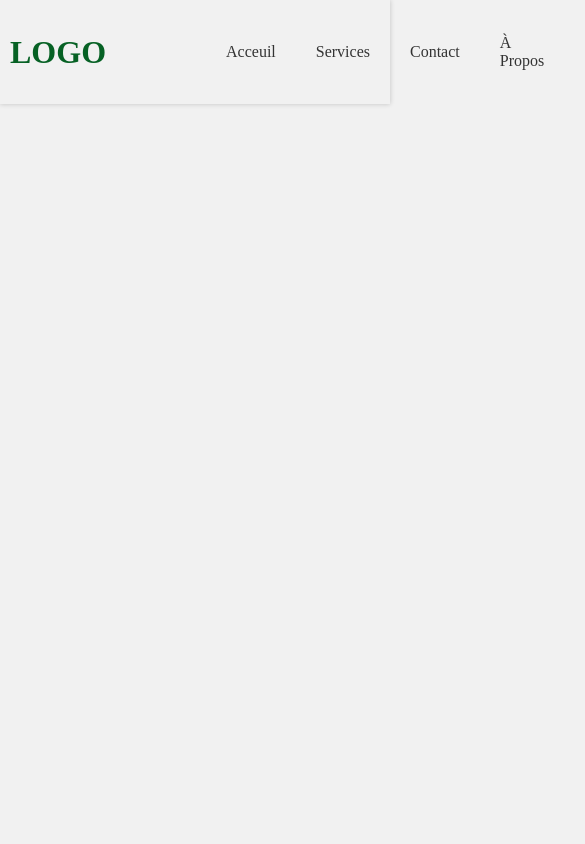
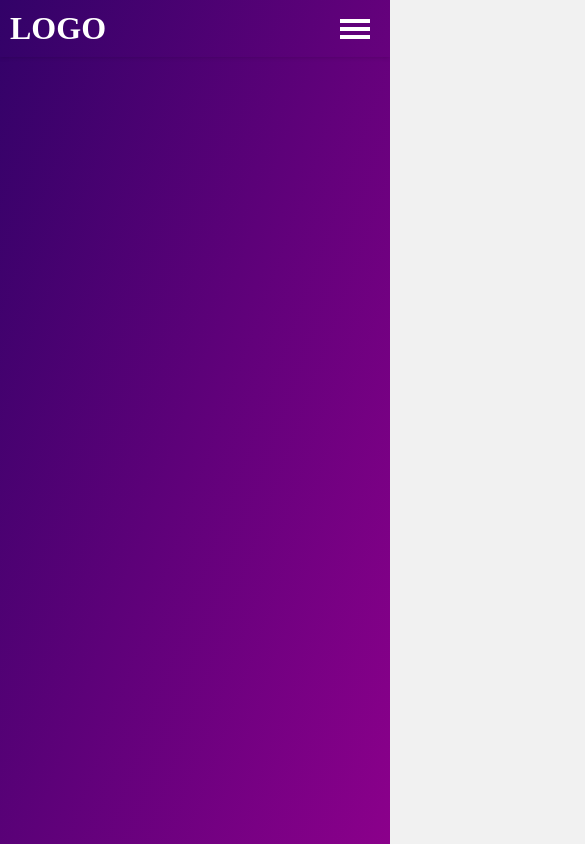
Before and after one commit to novahiz/Yawadi-Agency-Website-Header, a plain HTML site: page index.html in a window 390 px wide. Shown: the top 844 px of the page, 585 px wide, since content can reach past the window. Drawn offline with Linux system fonts and the light colour scheme.

Commit message:
ajout de smallScreen.css; mediumScreen.css, main.js
le header est responsive

```diff
--- a/index.html
+++ b/index.html
@@ -9,6 +9,8 @@
     <link rel="stylesheet" href="https://cdnjs.cloudflare.com/ajax/libs/font-awesome/6.2.1/css/all.min.css" integrity="sha512-MV7K8+y+gLIBoVD59lQIYicR65iaqukzvf/nwasF0nqhPay5w/9lJmVM2hMDcnK1OnMGCdVK+iQrJ7lzPJQd1w==" crossorigin="anonymous" referrerpolicy="no-referrer" />
 
     <link rel="stylesheet" href="./src/css/main.css">
+    <link rel="stylesheet" href="./src/css/mediumScreen.css">
+    <link rel="stylesheet" href="./src/css/smallScreen.css">
 </head>
 <body>
     <div class="grid-container">
@@ -61,8 +63,17 @@
 
                     </div>
                 </nav>
+
+                <div id="burger">
+                    <div class="burger-container">
+                        <div class="line" id="line1"></div>
+                        <div class="line" id="line2"></div>
+                        <div class="line" id="line3"></div>
+                    </div>
+                </div>
             </div>
         </header>
     </div>
+    <script src="./src/javascript/main.js"></script>
 </body>
 </html>
--- a/src/css/main.css
+++ b/src/css/main.css
@@ -1,9 +1,15 @@
 /*Déclaration des variables css*/
 
 :root {
+    --color-primary: white;
     --color-white: #fff;
+    --nav-color:rgb(185, 184, 184);
+    --nav-hover-color:white;
     --color-1: #f1f1f1;
     --color-2: #333;
+    --color-3: rgb(152, 203, 216);
+    --gradient-1:linear-gradient(110deg, rgb(50, 2, 104), rgb(139, 0, 139));
+    --main-transition:cubic-bezier(0.39, 0.575, 0.565, 1) .3s;
 }
 /*---------------------------------------reset Style*/
 *{
@@ -33,6 +39,9 @@ body {
     background-color: var(--color-1);
     font-size: 1rem;
     color: var(--color-2);
+    background-image: var(--gradient-1);
+    background-repeat: no-repeat;
+    height: 100vh;
 }
 
 .header {
@@ -48,10 +57,11 @@ body {
 }
 
 .header .header-container .brand .title {
-    color: #066124;
+    color: var(--color-primary);
     font-size: 2rem;
     font-weight: bold;
     text-transform: uppercase;
+    transition: var(--main-transition);
 }
 
 .header .header-container .nav {
@@ -72,6 +82,14 @@ body {
 .header .header-container .nav .list .list-item {
     display: block;
     margin: 0 10px;
+    color: var(--nav-color);
+    transition: var(--main-transition);
+}
+
+.header .header-container .nav .list .list-item:hover {
+    display: block;
+    color: var(--nav-hover-color);
+    transform: scale(1.1);
 }
 
 .header .header-container .nav .list .list-item .title {
@@ -90,16 +108,41 @@ body {
 .header .header-container .nav .media .icon {
     font-size: 25px;
     margin: 0 15px;
+    color: var(--color-primary);
 }
 
-.fa-square-facebook {
-    color: blue;
+.header .header-container #burger {
+    display: none;
+    position: relative;
+    margin: 10px 10px 10px 40px;
+    cursor: pointer;
 }
 
-.fa-square-whatsapp {
-    color: green;
+.header .header-container #burger .line {
+    width: 30px;
+    height: 4px;
+    background-color: var(--color-primary);
+    transition: var(--main-transition);
 }
 
-.fa-linkedin {
-    color: rgb(76, 76, 197);
+.header .header-container #burger #line1 {
+    transform: translateY(-4px);
 }
+
+.header .header-container #burger #line3 {
+    transform: translateY(4px);
+}
+
+
+
+.header .header-container #burger.active #line2 {
+    opacity: 0;
+}
+
+.header .header-container #burger.active #line1 {
+    transform: translateY(4px) rotateZ(45deg);
+}
+
+.header .header-container #burger.active #line3 {
+    transform: translateY(-4px) rotate(-45deg);
+}
--- /dev/null
+++ b/src/css/mediumScreen.css
@@ -0,0 +1,35 @@
+@media (max-width:910px) {
+
+    .header .header-container {
+        position: relative;
+    }
+
+    .header .header-container .nav {
+        position: absolute;
+        flex-direction: column;
+        justify-content: space-evenly;
+        top: 58px;
+        left: 0;
+        right: 0;
+        height: 0.001px;
+        opacity: 0.001;
+        margin: 0;
+        padding: 0 !important;
+        overflow: hidden;
+        transition: var(--main-transition);
+    }
+
+    .header .header-container .nav.active {
+        min-height: 100px;
+        opacity: 1;
+    }
+
+    .header .header-container .nav .list {
+        margin: 0;
+    }
+
+    .header .header-container #burger {
+        display: block;
+    }
+
+}
--- /dev/null
+++ b/src/css/smallScreen.css
@@ -0,0 +1,26 @@
+@media (min-width:300px) and (max-width:500px) {
+
+    .header .header-container .nav {
+        height: 0.001px;
+        opacity: 0.001;
+        transition: var(--main-transition);
+    }
+
+    .header .header-container .nav.active {
+        min-height: 500px;
+    }
+
+
+    .header .header-container .nav .list {
+        flex-direction: column;
+        justify-content: space-evenly;
+        height: 0.001px;
+        opacity: 0.001;
+        transition: var(--main-transition);
+    }
+
+    .header .header-container .nav.active .list {
+        min-height: 400px;
+        opacity: 1;
+    }
+}
--- /dev/null
+++ b/src/javascript/main.js
@@ -0,0 +1,42 @@
+
+// VARRIABLE£
+const burgerBtn = document.querySelector("#burger");
+const navMenu = document.querySelector(".nav")
+const txtAnime = document.querySelector(".services");
+//ecouteur d'évennement
+burgerBtn.addEventListener('click', burgerClick);
+
+//fonction
+
+function burgerClick() {
+    burgerBtn.classList.toggle("active");
+    if(burgerBtn.classList.contains("active")){
+        navMenu.classList.add("active")
+    }else{
+        navMenu.classList.remove("active")
+    }
+}
+
+//librairy
+
+//typeJs
+
+    // Header Text Animation
+
+    var sloganAnimation = new Typewriter(".slogan", {
+        loop: true,
+        delay: 30,
+    });
+
+    sloganAnimation
+        .typeString(' Live <strong style = "color:#6d5404 ;" >Analysis!</strong>')
+        .pauseFor(1000)
+        .deleteChars(9)
+        .typeString('<strong style = "color: blue;" >Trade!</strong>')
+        .pauseFor(1000)
+        .deleteAll()
+        .typeString('Des Astus <span style="color: green;">Gratuit !</span>')
+        .pauseFor(1000)
+    .start();
+
+// End TypeJs
```
